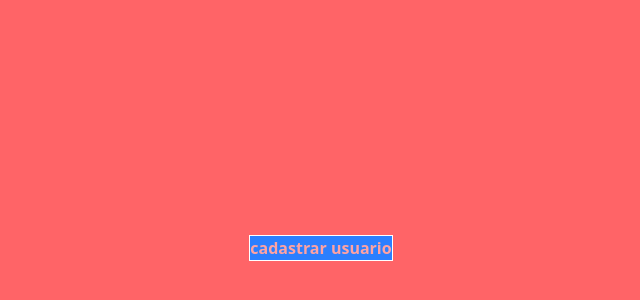
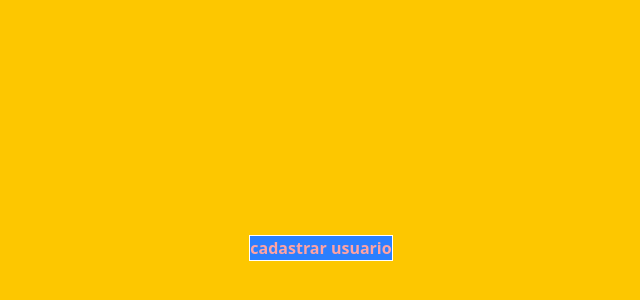
Before and after one commit to joaopSilvestre1009/pp-frontend-2025-2, a React (Vite) app: page / in a window 1280 px wide. Shown: the part 152-452 px from the top of the page, without its empty margins (319-959 px from the left). Built offline with nearby package versions, Linux system fonts and the light colour scheme.

Commit message:
feat: alterando cor de fundo

```diff
--- a/src/App.tsx
+++ b/src/App.tsx
@@ -7,7 +7,7 @@ function App() {
   }
   return (
     <>
-      <div className='h-screen flex flex-col items-center justify-center bg-red-400'>
+      <div className='h-screen flex flex-col items-center justify-center bg-yellow-400'>
         <button onClick={() => criar()} className='cursor-pointer border border-white font-semibold text-red-300 lg:bg-blue-500'>
             cadastrar usuario
         </button>
```
